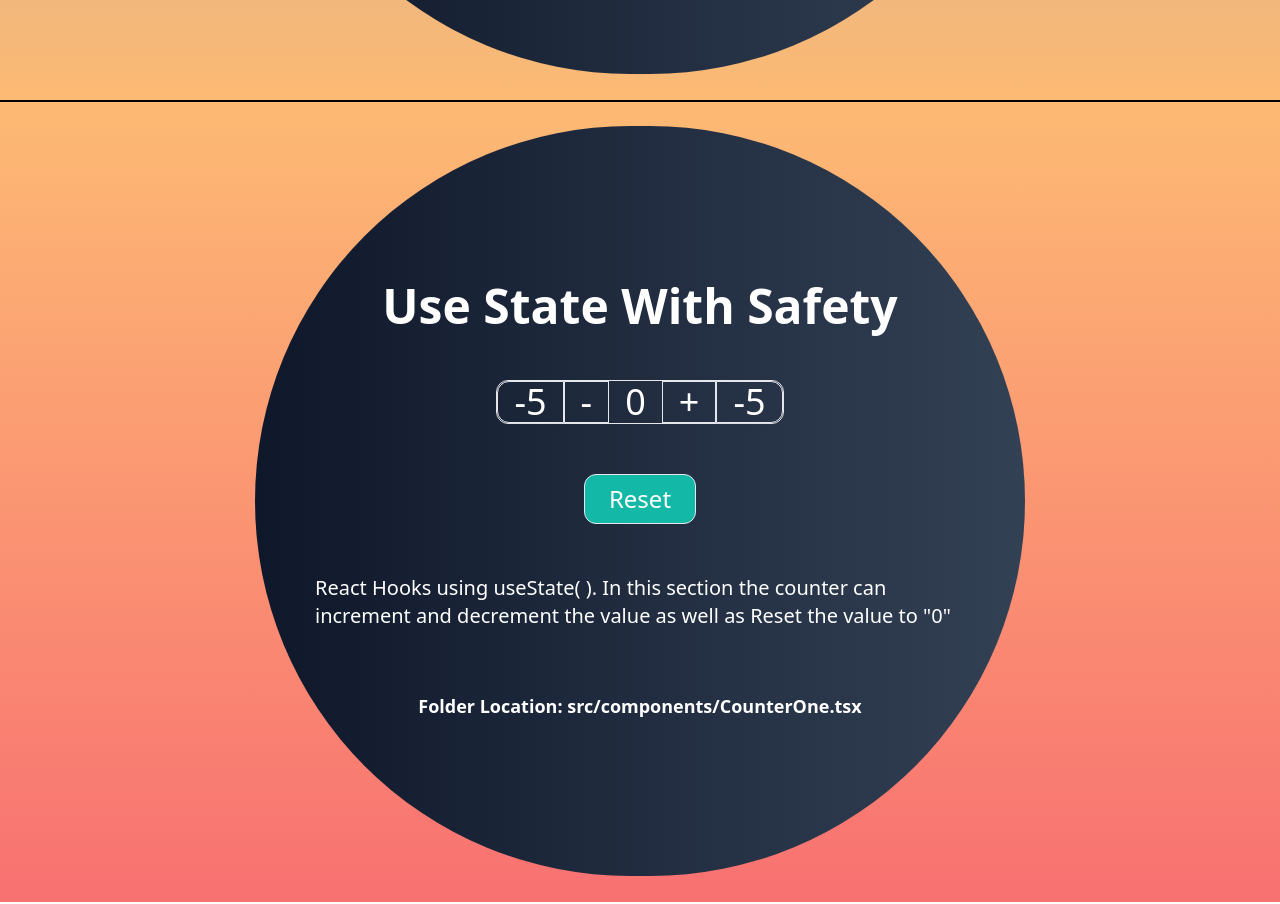
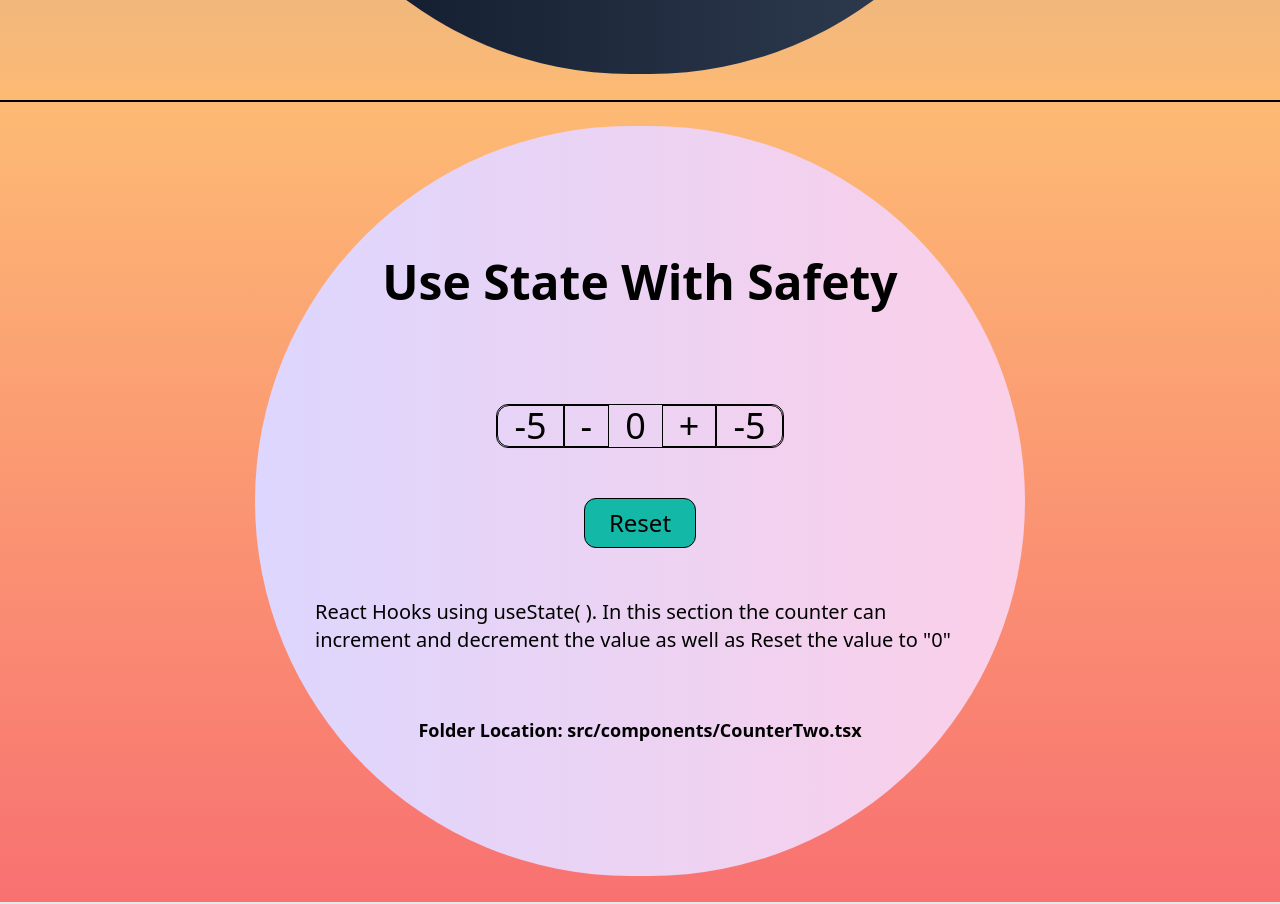
Before and after one commit to SAF2k/react-hook-learn, a React (Vite) app: page / in a window 1280 px wide. Shown: the part 1500-2404 px from the top of the page. Built offline with nearby package versions, Linux system fonts and the light colour scheme.

Commit message:
bg update

```diff
--- a/src/components/CounterOne.tsx
+++ b/src/components/CounterOne.tsx
@@ -12,7 +12,7 @@ const CounterOne = () => {
     <>
       <div className="flex justify-center p-6 bg-gradient-to-b from-gray-400 to-orange-300 h-screen">
         <div className="flex justify-center flex-col items-center gap-[50px] h-[calc(100vh-50px)] w-[calc(100vw-510px)] bg-gradient-to-r from-slate-900 to-slate-700 text-white rounded-full">
-          <h1 className="text-5xl font-bold">Simple Use State</h1>
+          <h1 className="text-5xl font-bold pb-12">Simple Use State</h1>
           <div className="text-4xl space-x-6 flex items-center border rounded-xl ">
             <button
               className="border shadow-sm px-5 rounded-l-xl"
--- a/src/components/CounterTwo.tsx
+++ b/src/components/CounterTwo.tsx
@@ -22,31 +22,31 @@ const CounterTwo = () => {
   return (
     <>
       <div className="flex justify-center h-screen p-6 bg-gradient-to-b from-orange-300 to-red-400">
-        <div className="flex justify-center flex-col items-center gap-[50px] h-[calc(100vh-50px)] w-[calc(100vw-510px)] bg-gradient-to-r from-slate-900 to-slate-700 text-white rounded-full">
-          <h1 className="text-5xl font-bold">Use State With Safety</h1>
-          <div className="text-4xl flex items-center border rounded-xl ">
+        <div className="flex justify-center flex-col items-center gap-[50px] h-[calc(100vh-50px)] w-[calc(100vw-510px)] bg-gradient-to-r from-violet-200 to-pink-200 text-black rounded-full">
+          <h1 className="text-5xl font-bold pb-12">Use State With Safety</h1>
+          <div className="text-4xl flex items-center border rounded-xl border-black">
             <button
-              className="border shadow-sm px-4 rounded-l-xl"
+              className="border border-black shadow-sm px-4 rounded-l-xl"
               onClick={decrementFive}
             >
               -5
             </button>
-            <button className="border px-4" onClick={decrementOne}>
+            <button className="border-black border px-4" onClick={decrementOne}>
               -
             </button>
             <span className="px-4">{count}</span>
-            <button className="border px-4" onClick={incrementOne}>
+            <button className="border border-black px-4" onClick={incrementOne}>
               +
             </button>
             <button
-              className="border shadow-sm px-4 rounded-r-xl"
+              className="border border-black shadow-sm px-4 rounded-r-xl"
               onClick={incrementFive}
             >
               -5
             </button>
           </div>
           <button
-            className="border text-2xl px-6 py-2 rounded-xl bg-teal-500"
+            className="border border-black text-2xl px-6 py-2 rounded-xl bg-teal-500"
             onClick={reset}
           >
             Reset
@@ -56,10 +56,11 @@ const CounterTwo = () => {
             increment and decrement the value as well as Reset the value to "0"
           </p>
           <p className="text-lg font-semibold pt-3">
-            Folder Location: src/components/CounterOne.tsx
+            Folder Location: src/components/CounterTwo.tsx
           </p>
         </div>
       </div>
+      <div className="border-b-2 bg-black"></div>
     </>
   );
 };
```
